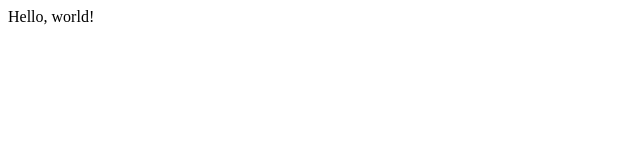
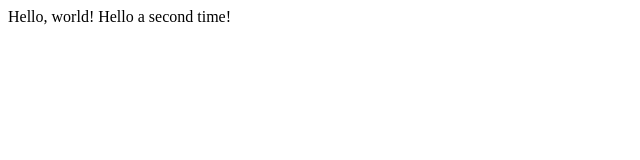
Before and after one commit to githuan/CS50, a plain HTML site: page hello.html in a window 1280 px wide. Shown: the whole page, without its empty margins (0-640 px from the left). Drawn offline with Linux system fonts and the light colour scheme.

Commit message:
Add more Hello

```diff
--- a/hello.html
+++ b/hello.html
@@ -4,6 +4,6 @@
         <title>My Webpage!</title>
     </head>
     <body>
-        Hello, world!
+        Hello, world! Hello a second time!
     </body>
 </html>
```
